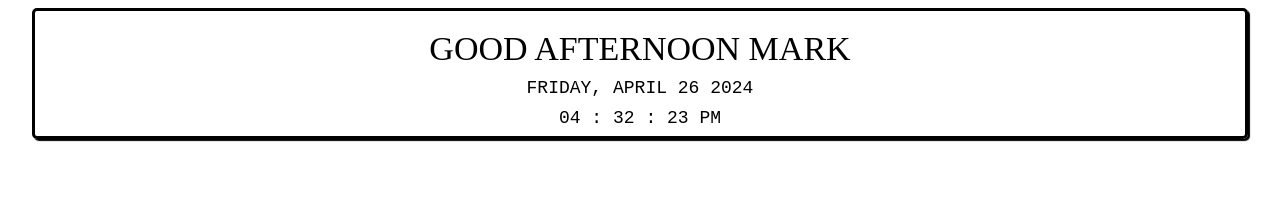
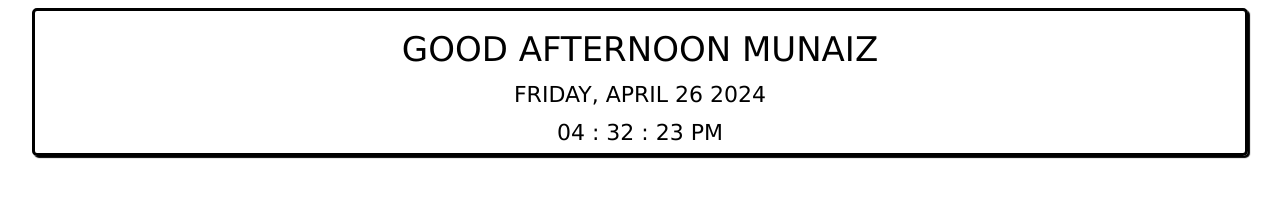
Before and after one commit to Munaiz-S/nav, a plain HTML site: page index.html in a window 1280 px wide. Drawn offline with Linux system fonts and the light colour scheme.

Commit message:
Update index.html

```diff
--- a/index.html
+++ b/index.html
@@ -10,6 +10,7 @@
 
 
         body{
+            Font-family: Lucida Sans, Helvetica, Arial, sans-serif;
             font-variant-caps: all-petite-caps;
 
 
@@ -37,12 +38,12 @@
 
         .date {
 
-            font-family: monospace;
+            Font-family: Lucida Sans, Helvetica, Arial, sans-serif;
             font-size: 2em;
         }
 
         .clock {
-            font-family: monospace;
+            Font-family: Lucida Sans, Helvetica, Arial, sans-serif;
             font-size: 2em;
         }
 
@@ -95,7 +96,7 @@
 
 function dispalyGreetings(today){
         hrs = today.getHours();
-        name="Mark"
+        name="Munaiz"
         if (hrs < 12)
             greet = 'Good Morning  '+name;
         else if (hrs >= 12 && hrs <= 17)
```
